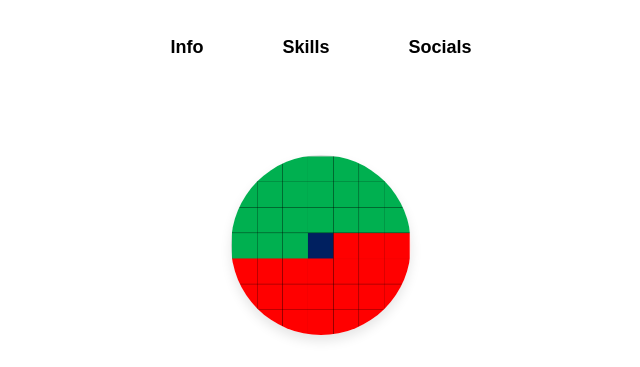
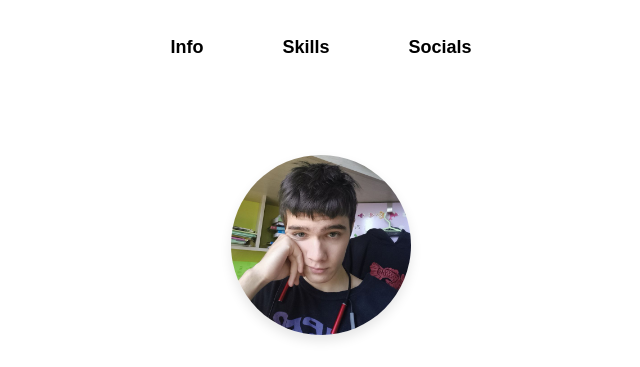
Before and after one commit to toximu/toximu-github.io, a plain HTML site: page index.html in a window 1280 px wide. Shown: the top 367 px of the page, without its empty margins (319-959 px from the left). Drawn offline with Linux system fonts and the light colour scheme.

Commit message:
Update index.html

```diff
--- a/index.html
+++ b/index.html
@@ -229,7 +229,7 @@
     <!-- Info section -->
     <div class="section" id="info">
         <div class="photo">
-            <img src="Снимок экрана 2024-10-05 141951.png" alt="Profile Photo"> <!-- Profile photo -->
+            <img src="photo_2024-07-31_00-45-06.jpg"> <!-- Profile photo -->
         </div>
         <h2>Personal Information</h2> <!-- Heading for personal information -->
         <p>Bytsan Timofei</p> <!-- Personal name -->
```
